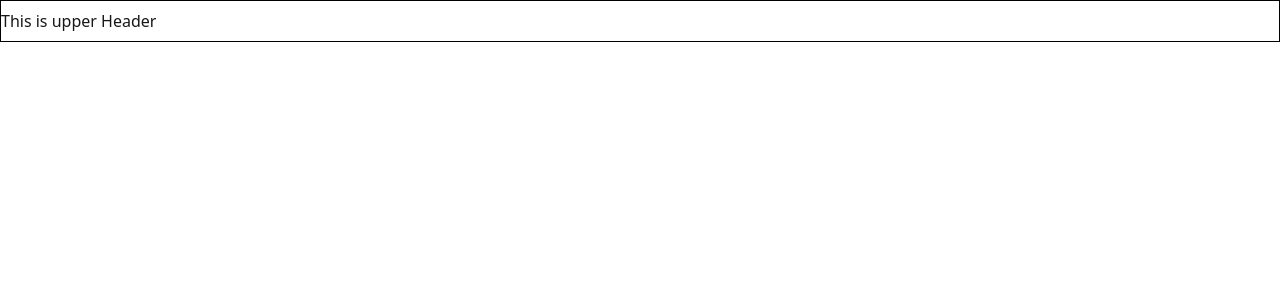
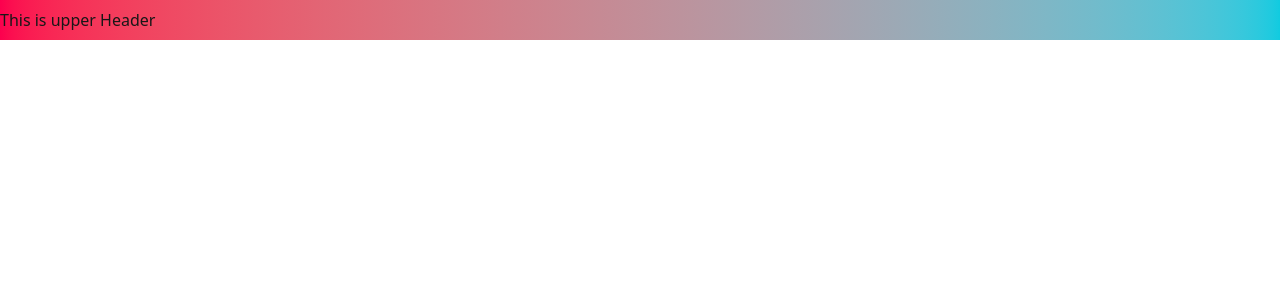
Before and after one commit to shariard58/home-ui-project, a Next.js app: page / in a window 1280 px wide. Shown: the top 300 px of the page. Built offline with nearby package versions, Linux system fonts and the light colour scheme.

Commit message:
gradiant colro

```diff
--- a/src/app/components/UpperHeader.tsx
+++ b/src/app/components/UpperHeader.tsx
@@ -1,6 +1,6 @@
 export default function UpperHeader() {
   return (
-    <div className='border border-black py-2'>
+    <div className='bg-gradient-to-r from-[#FC004E] to-[#10CBE0] py-2'>
       <p>This is upper Header</p>
     </div>
   )
```
